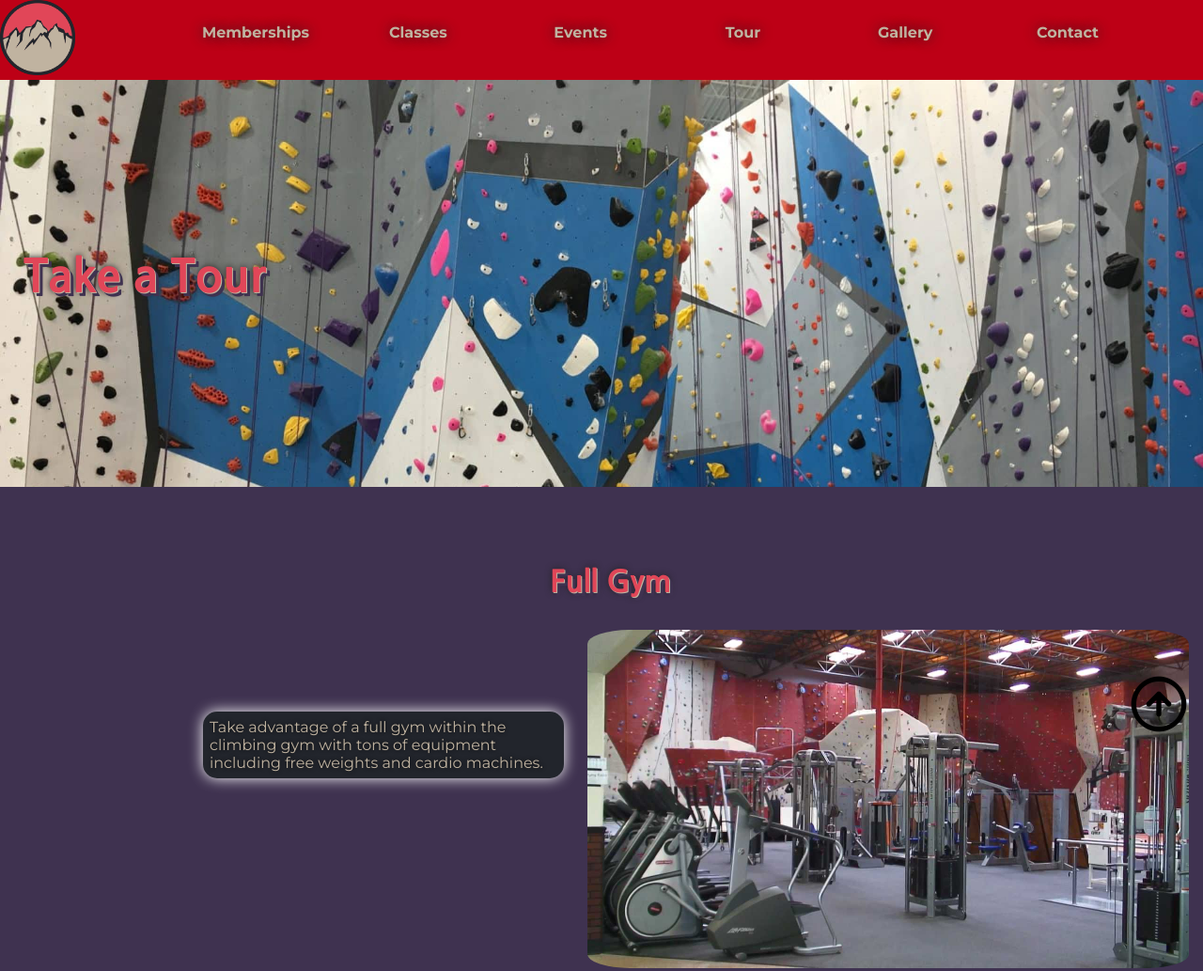
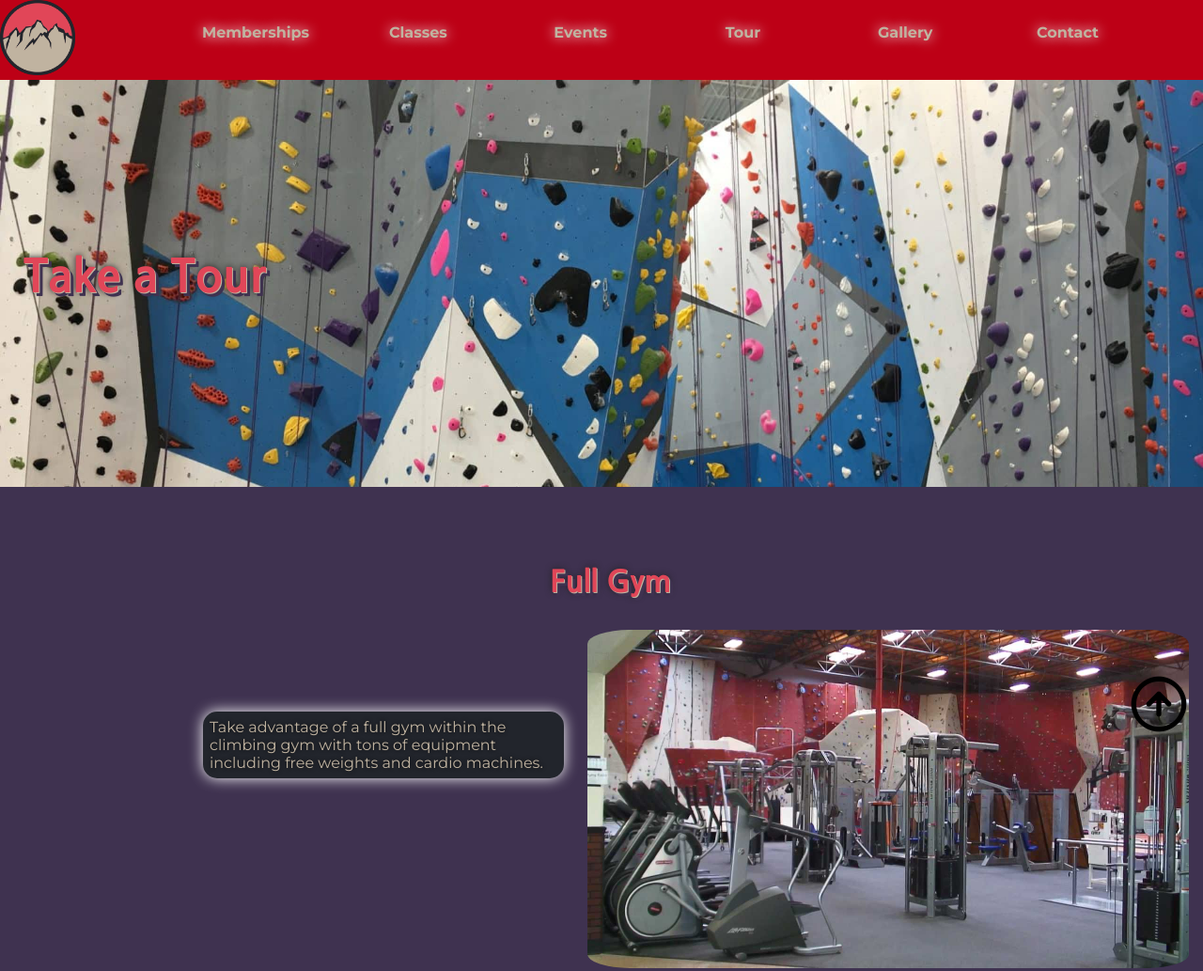
Before and after one commit to selfofsteam/hello-world, a plain HTML site: page tour.html in a window 1280 px wide. Shown: the top 1033 px of the page at 94% size. Drawn offline with Linux system fonts and the light colour scheme.

Commit message:
Update styles.css

```diff
--- a/styles.css
+++ b/styles.css
@@ -193,7 +193,7 @@ footer img {
     color: #c0b3a0;
     text-decoration: none;
     font-weight: 700;
-    text-shadow: 0 0 13px #222;
+    text-shadow: 0 0 13px #fff;
     display: inline-block;
     transition: .4s ease-in-out text-shadow;
 }
```
